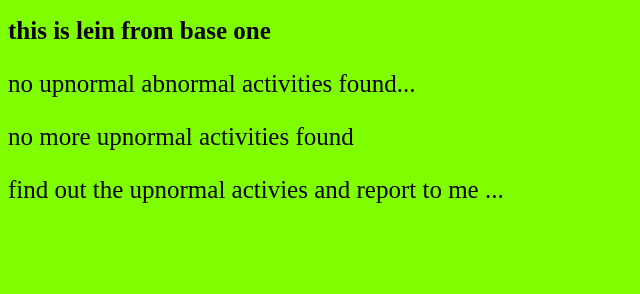
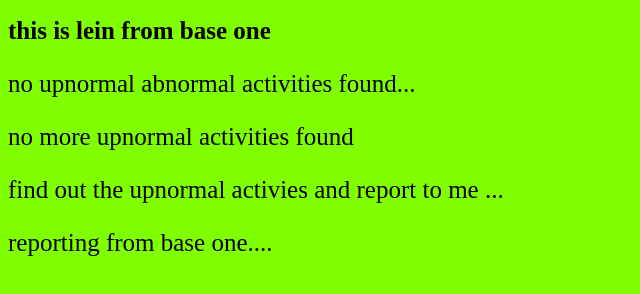
Before and after one commit to BecoolGhub/training_base_one, a plain HTML site: page index.html in a window 1280 px wide. Shown: the whole page, without its empty margins (0-640 px from the left). Drawn offline with Linux system fonts and the light colour scheme.

Commit message:
added one more line
Added a reporting paragraph to the HTML body.

```diff
--- a/index.html
+++ b/index.html
@@ -15,5 +15,7 @@
 
     <p>find out the upnormal activies and report to me ...</p>
 
+    <p> reporting from base one....</p>
+
 </body>
 </html>
```
